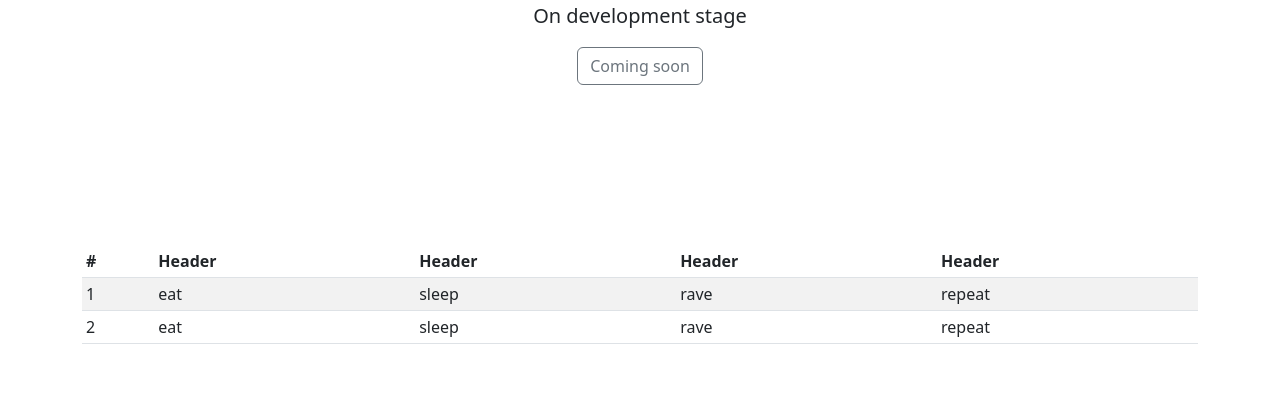
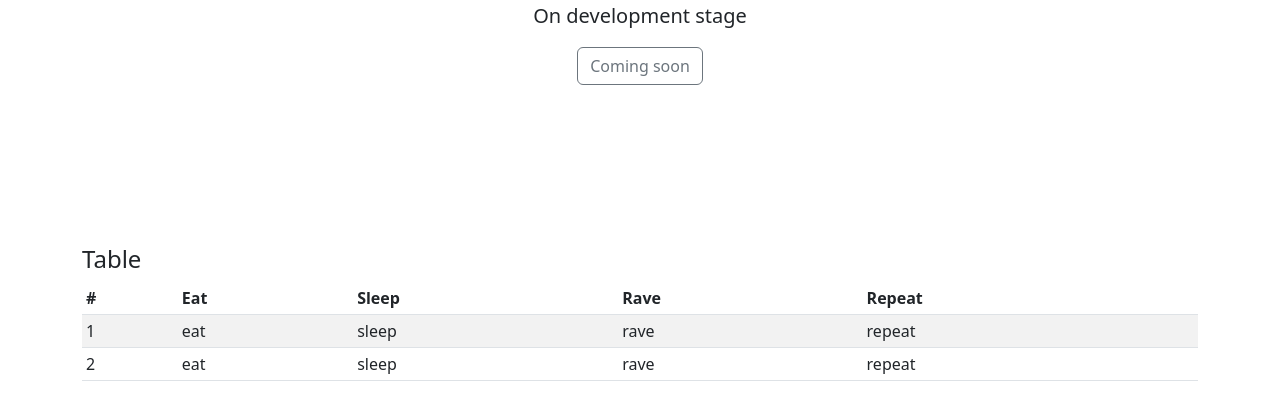
Before and after one commit to leonidpinchuk/big_project, a Django app: template front_end/main/templates/main/dashboard.html in a window 1280 px wide. Shown: the part 291-711 px from the top of the page. Run offline with Django 3.2, Linux system fonts and the light colour scheme; the template is opened without the code that fills it, so the values that code supplies are empty.

Commit message:
Dashboard page update + table

```diff
--- a/front_end/main/forms.py
+++ b/front_end/main/forms.py
@@ -8,10 +8,10 @@ class TaskForm(ModelForm):
         widgets = {
             'title': TextInput(attrs={
                 'class': 'form-control',
-                'placeholder': 'Input task'
+                'placeholder': 'Comment'
             }),
             'task': Textarea(attrs={
                 'class': 'form-control',
-                'placeholder': 'Input discription'
+                'placeholder': 'Description'
             }),
         }
--- a/front_end/main/templates/main/comment.html
+++ b/front_end/main/templates/main/comment.html
@@ -6,6 +6,7 @@
 
 {% block content %}
     <h2>Leave a comment</h2>
+    <span>Posted comment cannot be deleted</span>
     <form method="post">
         {% csrf_token %}
         {{ form.title }}<br>
@@ -14,7 +15,7 @@
         <span>{{ error }}</span>
     </form>
 
-    <h3>All comments:</h3>
+    <h4>All comments:</h4>
 
     <div>
         {% if tasks %}
--- a/front_end/main/templates/main/dashboard.html
+++ b/front_end/main/templates/main/dashboard.html
@@ -16,14 +16,15 @@
   </div>
 
   <div class="table-responsive">
+        <h4>Table</h4>
         <table class="table table-striped table-sm">
           <thead>
             <tr>
               <th scope="col">#</th>
-              <th scope="col">Header</th>
-              <th scope="col">Header</th>
-              <th scope="col">Header</th>
-              <th scope="col">Header</th>
+              <th scope="col">Eat</th>
+              <th scope="col">Sleep</th>
+              <th scope="col">Rave</th>
+              <th scope="col">Repeat</th>
             </tr>
           </thead>
           <tbody>
```
Also changed, not shown: front_end/main/templates/main/index.html (+6 -2 lines), front_end/db.sqlite3.
